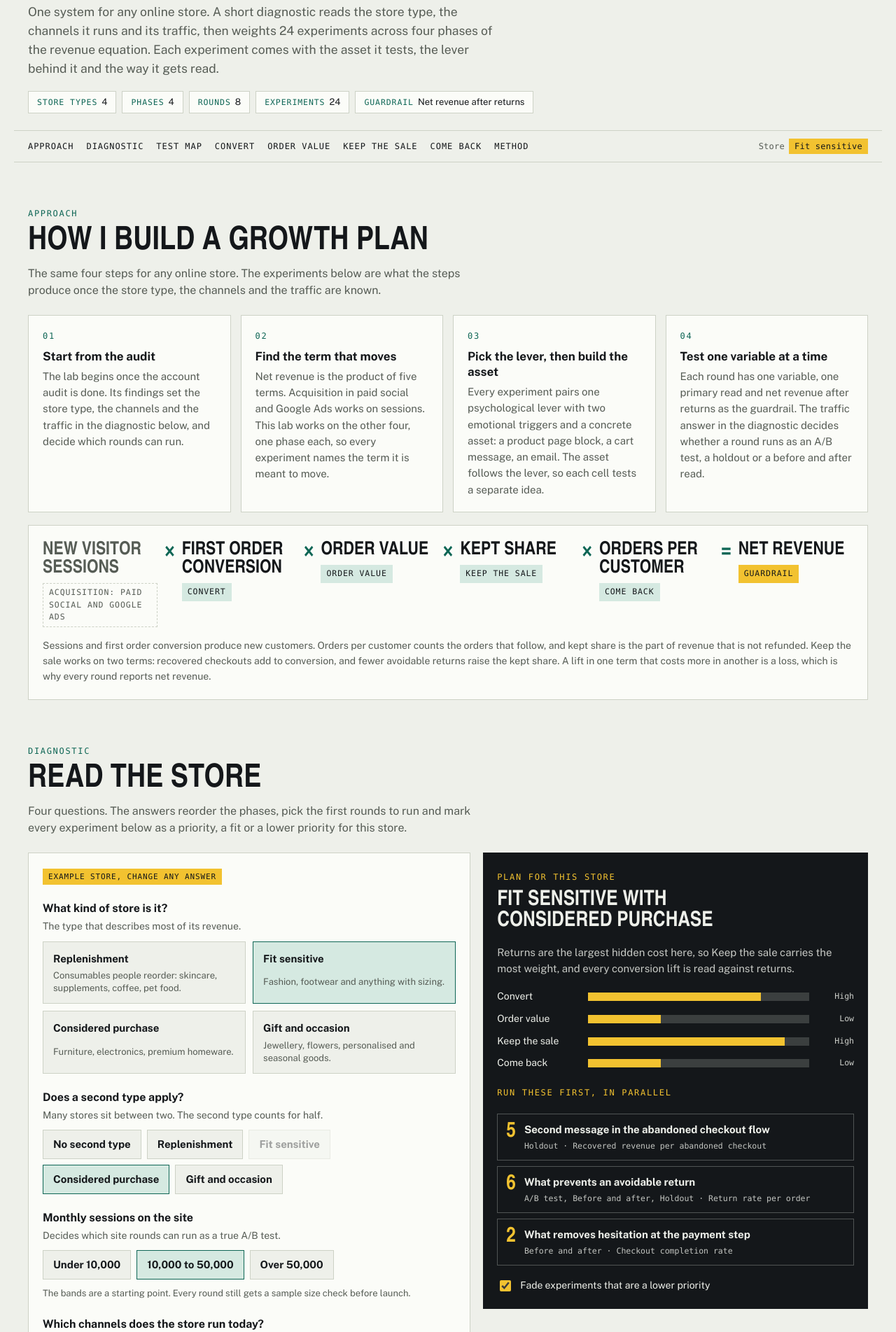
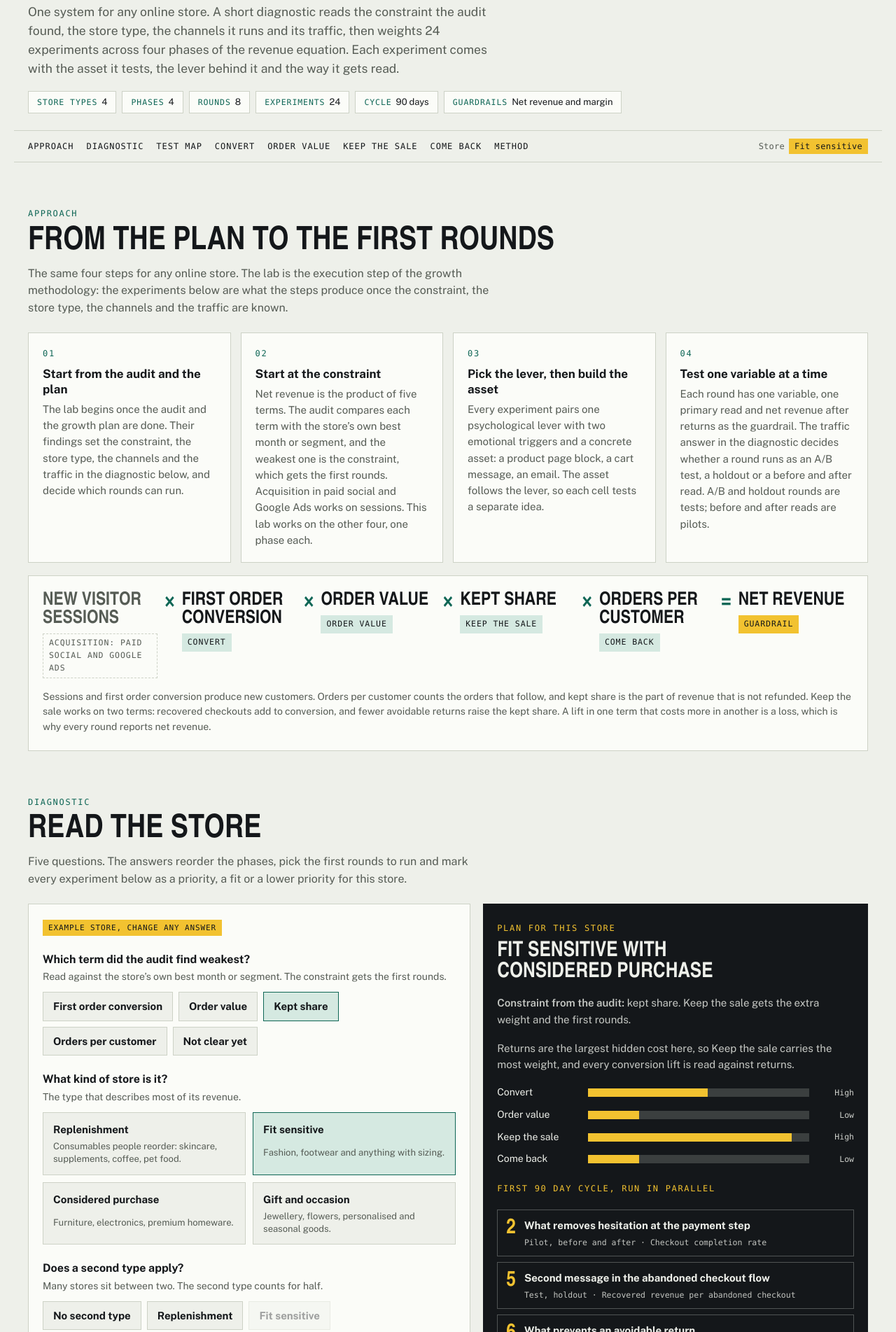
Before and after one commit to robertacunha/ecommercegrowth, a plain HTML site: page index.html in a window 1280 px wide. Shown: the part 371-2274 px from the top of the page at 70% size. Drawn offline with nearby package versions, Linux system fonts and the light colour scheme; a web font is replaced by a local one.

Commit message:
Add files via upload

```diff
--- a/index.html
+++ b/index.html
@@ -2,7 +2,7 @@
 <html lang="en">
 <head>
 <meta charset="utf-8">
-<meta name="viewport" content="width=device-width,initial-scale=1,viewport-fit=cover">
+<meta name="viewport" content="width=device-width, initial-scale=1, viewport-fit=cover">
 <title>Ecommerce Growth Lab</title>
 <meta name="description" content="Growth lab by Simplificate: a store type diagnostic and 24 experiments across four phases for online stores.">
 <link rel="preconnect" href="https://fonts.googleapis.com">
@@ -98,8 +98,9 @@ section{margin-top:64px;scroll-margin-top:60px}
 .opt input:disabled+span{opacity:.4;cursor:not-allowed}
 .opt:hover span{border-color:var(--accent)}
 .pills{display:flex;flex-wrap:wrap;gap:8px}
-.pills .opt span{padding:8px 14px;display:block;font-size:14px}
+.pills{align-items:flex-start}.pills .opt span{padding:8px 14px;display:block;font-size:14px;height:auto}
 .note{font-size:13px;color:var(--muted)}
+.plan .con{margin:0}.plan .con b{font-weight:600}
 .example{display:inline-block;font-family:var(--mono);font-size:11px;letter-spacing:.08em;text-transform:uppercase;background:var(--mark);color:var(--mark-ink);padding:3px 8px;justify-self:start}
 
 .plan{display:grid;gap:18px;background:var(--ink);color:var(--bg);padding:22px 20px;position:sticky;top:64px}
@@ -214,7 +215,6 @@ footer{margin-top:72px;padding-top:20px;border-top:1px solid var(--line);font-si
 </style>
 </head>
 <body>
-
 <div class="wrap">
 <header>
   <div class="tagrow">
@@ -223,13 +223,14 @@ footer{margin-top:72px;padding-top:20px;border-top:1px solid var(--line);font-si
   </div>
   <span class="eyebrow">For online stores</span>
   <h1>Growth<span>Lab</span></h1>
-  <p class="lead">One system for any online store. A short diagnostic reads the store type, the channels it runs and its traffic, then weights 24 experiments across four phases of the revenue equation. Each experiment comes with the asset it tests, the lever behind it and the way it gets read.</p>
+  <p class="lead">One system for any online store. A short diagnostic reads the constraint the audit found, the store type, the channels it runs and its traffic, then weights 24 experiments across four phases of the revenue equation. Each experiment comes with the asset it tests, the lever behind it and the way it gets read.</p>
   <div class="chips">
     <span class="chip"><b>Store types</b>4</span>
     <span class="chip"><b>Phases</b>4</span>
     <span class="chip"><b>Rounds</b>8</span>
     <span class="chip"><b>Experiments</b>24</span>
-    <span class="chip"><b>Guardrail</b>Net revenue after returns</span>
+    <span class="chip"><b>Cycle</b>90 days</span>
+    <span class="chip"><b>Guardrails</b>Net revenue and margin</span>
   </div>
 </header>
 
@@ -244,14 +245,14 @@ footer{margin-top:72px;padding-top:20px;border-top:1px solid var(--line);font-si
 <section id="approach">
   <div class="sec-head">
     <span class="eyebrow">Approach</span>
-    <h2>How I build a growth plan</h2>
-    <p>The same four steps for any online store. The experiments below are what the steps produce once the store type, the channels and the traffic are known.</p>
+    <h2>From the plan to the first rounds</h2>
+    <p>The same four steps for any online store. The lab is the execution step of the growth methodology: the experiments below are what the steps produce once the constraint, the store type, the channels and the traffic are known.</p>
   </div>
   <div class="grid4">
-    <div class="tile"><span class="eyebrow">01</span><strong>Start from the audit</strong><p>The lab begins once the account audit is done. Its findings set the store type, the channels and the traffic in the diagnostic below, and decide which rounds can run.</p></div>
-    <div class="tile"><span class="eyebrow">02</span><strong>Find the term that moves</strong><p>Net revenue is the product of five terms. Acquisition in paid social and Google Ads works on sessions. This lab works on the other four, one phase each, so every experiment names the term it is meant to move.</p></div>
+    <div class="tile"><span class="eyebrow">01</span><strong>Start from the audit and the plan</strong><p>The lab begins once the audit and the growth plan are done. Their findings set the constraint, the store type, the channels and the traffic in the diagnostic below, and decide which rounds can run.</p></div>
+    <div class="tile"><span class="eyebrow">02</span><strong>Start at the constraint</strong><p>Net revenue is the product of five terms. The audit compares each term with the store&rsquo;s own best month or segment, and the weakest one is the constraint, which gets the first rounds. Acquisition in paid social and Google Ads works on sessions. This lab works on the other four, one phase each.</p></div>
     <div class="tile"><span class="eyebrow">03</span><strong>Pick the lever, then build the asset</strong><p>Every experiment pairs one psychological lever with two emotional triggers and a concrete asset: a product page block, a cart message, an email. The asset follows the lever, so each cell tests a separate idea.</p></div>
-    <div class="tile"><span class="eyebrow">04</span><strong>Test one variable at a time</strong><p>Each round has one variable, one primary read and net revenue after returns as the guardrail. The traffic answer in the diagnostic decides whether a round runs as an A/B test, a holdout or a before and after read.</p></div>
+    <div class="tile"><span class="eyebrow">04</span><strong>Test one variable at a time</strong><p>Each round has one variable, one primary read and net revenue after returns as the guardrail. The traffic answer in the diagnostic decides whether a round runs as an A/B test, a holdout or a before and after read. A/B and holdout rounds are tests; before and after reads are pilots.</p></div>
   </div>
   <div class="eq" role="group" aria-label="Revenue equation">
     <div class="eq-row">
@@ -275,11 +276,15 @@ footer{margin-top:72px;padding-top:20px;border-top:1px solid var(--line);font-si
   <div class="sec-head">
     <span class="eyebrow">Diagnostic</span>
     <h2>Read the store</h2>
-    <p>Four questions. The answers reorder the phases, pick the first rounds to run and mark every experiment below as a priority, a fit or a lower priority for this store.</p>
+    <p>Five questions. The answers reorder the phases, pick the first rounds to run and mark every experiment below as a priority, a fit or a lower priority for this store.</p>
   </div>
   <div class="diag">
     <form class="qs" id="diagform" autocomplete="off">
       <span class="example">Example store, change any answer</span>
+      <fieldset class="q">
+        <legend>Which term did the audit find weakest?<small>Read against the store&rsquo;s own best month or segment. The constraint gets the first rounds.</small></legend>
+        <div class="pills" id="weak"></div>
+      </fieldset>
       <fieldset class="q">
         <legend>What kind of store is it?<small>The type that describes most of its revenue.</small></legend>
         <div class="types" id="ptypes"></div>
@@ -300,9 +305,10 @@ footer{margin-top:72px;padding-top:20px;border-top:1px solid var(--line);font-si
     </form>
     <aside class="plan" aria-live="polite">
       <div><span class="eyebrow">Plan for this store</span><h3 id="plantitle" style="margin-top:6px">Fit sensitive</h3></div>
+      <p id="plancon" class="con"></p>
       <p id="plantext"></p>
       <div class="bars" id="bars"></div>
-      <div><span class="eyebrow">Run these first, in parallel</span></div>
+      <div><span class="eyebrow">First 90 day cycle, run in parallel</span></div>
       <div class="first" id="first"></div>
       <label class="dimtog"><input type="checkbox" id="dimtog" checked> Fade experiments that are a lower priority</label>
     </aside>
@@ -319,7 +325,7 @@ footer{margin-top:72px;padding-top:20px;border-top:1px solid var(--line);font-si
     <thead><tr><th>Round</th><th>Phase</th><th>Variable tested</th><th>Channel</th><th>Test type</th><th>Primary read</th><th>Round guardrail</th><th>Weighted for</th></tr></thead>
     <tbody id="maprows"></tbody>
   </table></div>
-  <p class="standing"><b>Standing guardrail on every round:</b> net revenue after returns and discounts, read once the return window for the test orders has closed.</p>
+  <p class="standing"><b>Standing guardrail on every round:</b> net revenue after returns and discounts, read once the return window for the test orders has closed. Order value rounds also guard contribution margin per order. At store level, MER (revenue divided by marketing spend) and break even ROAS (1 divided by contribution margin) are read monthly against the audit baseline, so a winner shows up in the whole account.</p>
 </section>
 
 <div id="phases"></div>
@@ -334,12 +340,13 @@ footer{margin-top:72px;padding-top:20px;border-top:1px solid var(--line);font-si
     <div class="tile"><span class="eyebrow">Scheduling</span><strong>One test per page and audience</strong><p>Rounds in different channels run at the same time. Two rounds never share a page or an audience, because their results would mix. When the cells of one round sit on different pages, visitors are split once at the start, so each person sees one version only.</p></div>
     <div class="tile"><span class="eyebrow">Duration and sample</span><strong>Two weeks and a planned sample</strong><p>Every round covers at least two weekly cycles and has a required sample agreed before launch. It closes once each cell reaches that sample, within six weeks. When six weeks cannot reach it, the round runs as a before and after read with its risk written down.</p></div>
     <div class="tile"><span class="eyebrow">Owned channels</span><strong>Holdouts for email and SMS</strong><p>Email and SMS rounds keep a random 10 to 20% of the audience that receives nothing. The lift is measured against no message, which is the comparison that pays for the flow.</p></div>
-    <div class="tile"><span class="eyebrow">Reading</span><strong>Net revenue decides</strong><p>A cell that wins on its primary read and loses on net revenue after returns and discounts does not ship. Return rates are read once the return window for the test orders has closed.</p></div>
+    <div class="tile"><span class="eyebrow">Reading</span><strong>Net revenue and margin decide</strong><p>A cell that wins on its primary read and loses on net revenue after returns and discounts does not ship. In the order value rounds, a cell that lifts order value and cuts contribution margin per order does not ship either. Return rates are read once the return window for the test orders has closed.</p></div>
     <div class="tile"><span class="eyebrow">Next round</span><strong>The winner becomes the control</strong><p>The winning cell goes live for everyone and becomes the control for the next round in that phase. A tie keeps the current version and moves the round to the next variable.</p></div>
   </div>
+  <p class="standing"><b>90 day cycles:</b> the first three rounds form the first cycle. Each quarter the plan is reviewed on the round results, the KPI scorecard and MER, the budget split is rebalanced, and the next rounds are chosen. Once a year the strategy is reset from the growth goal.</p>
 </section>
 
-<footer>Growth lab by Simplificate. Acquisition sits outside this lab. Paid social runs in the ad lab, and Google Ads picks up the winners noted on each round.</footer>
+<footer>Growth lab by Simplificate. The lab is the e-commerce module of the execution step in the Simplificate growth methodology: the strategy chooses where to grow and how to win, the plan sets the objectives and the budget, and the lab runs the experiments after the click. Acquisition sits outside this lab. Paid social runs in the ad lab, and Google Ads picks up the winners noted on each round.</footer>
 </div>
 
 <script>
@@ -381,7 +388,7 @@ var ROUNDS=[
   {n:3,ph:"order",v:"Offer structure",ch:"Site",read:"Average order value",guard:"Conversion rate and margin per order",w:["gift","rep"],surface:"cart",
    hold:"Held constant: the product range and a comparable saving per order, around €5 to €6. Only the structure of the offer changes, and each visitor sees one structure.",
    follow:{paid:"The winning offer becomes the offer round in the ad lab, run as a Meta A/B test.",search:"Run the winning offer as a Merchant Center promotion, which shows in Shopping and Performance Max."}},
-  {n:4,ph:"order",v:"Where the add on appears",ch:"Site, post purchase, email",read:"Attach rate",guard:"Checkout completion rate",w:["rep","gift"],surface:"addon",
+  {n:4,ph:"order",v:"Where the add on appears",ch:"Site, post purchase, email",read:"Attach rate",guard:"Checkout completion rate and margin per order",w:["rep","gift"],surface:"addon",
    hold:"Held constant: the same add on product at the same price. Only the moment it is offered changes. Visitors are split into four groups, a control and one per placement, so nobody sees the offer twice."},
   {n:5,ph:"keep",v:"Second message in the abandoned checkout flow",ch:"Email",read:"Recovered revenue per abandoned checkout",guard:"Unsubscribe rate and discount cost",w:["con","fit"],surface:"abandon",
    hold:"Held constant: the first message, a plain reminder sent to every cell, plus channel and send times. Only the second message changes. A holdout receives no messages.",
@@ -490,7 +497,7 @@ var CELLS=[
 ];
 
 /* ---------- state ---------- */
-var S={p:"fit",s:"con",traffic:"mid",ch:{email:true,post:true,sms:false,paid:true,search:true},dim:true};
+var S={w:"keep",p:"fit",s:"con",traffic:"mid",ch:{email:true,post:true,sms:false,paid:true,search:true},dim:true};
 function sget(k){try{return localStorage.getItem(k)}catch(e){return null}}
 function sset(k,v){try{localStorage.setItem(k,v)}catch(e){}}
 try{var saved=JSON.parse(sget("gl_diag")||"null");if(saved&&TYPES[saved.p]){S=Object.assign(S,saved);}}catch(e){}
@@ -545,9 +552,9 @@ function mock(m){
 
 /* ---------- logic ---------- */
 function gateText(g){
-  if(g.l)return "Holdout: 10 to 20% of the audience receives no message";
-  var ab="A/B test: even traffic split";
-  var ba="Before and after: two equal periods, risk stated";
+  if(g.l)return "Test, holdout: 10 to 20% of the audience receives no message";
+  var ab="Test, A/B: even traffic split";
+  var ba="Pilot, before and after: two equal periods, risk stated";
   if(S.traffic==="high")return ab;
   if(S.traffic==="mid")return g.s<=2?ab:ba;
   return ba;
@@ -561,10 +568,11 @@ function cellStatus(c){
   if(c.need&&!S.ch[c.need])return{cls:"need",t:"Needs "+CHNAME[c.need].toLowerCase(),dim:true};
   var r=ROUNDS[c.r-1];
   if(c.fit.indexOf(S.p)>-1&&r.w.indexOf(S.p)>-1)return{cls:"pri",t:"Priority",dim:false};
+  if(r.ph===S.w&&(c.fit.indexOf(S.p)>-1||(S.s&&c.fit.indexOf(S.s)>-1)))return{cls:"pri",t:"Priority",dim:false};
   if(c.fit.indexOf(S.p)>-1||(S.s&&c.fit.indexOf(S.s)>-1))return{cls:"fits",t:"Fits this store",dim:false};
   return{cls:"low",t:"Lower priority",dim:true};
 }
-function phaseScore(ph){return PW[S.p][ph]+(S.s?PW[S.s][ph]*0.5:0)}
+function phaseScore(ph){return PW[S.p][ph]+(S.s?PW[S.s][ph]*0.5:0)+(S.w===ph?2:0)}
 function roundScore(r){
   var sc=phaseScore(r.ph);
   if(r.w.indexOf(S.p)>-1)sc+=1.5+(4-r.w.length)*0.25;
@@ -583,6 +591,7 @@ function opt(name,type,val,label,desc,checked,disabled){
   return '<label class="opt"><input type="'+type+'" name="'+name+'" id="'+name+"_"+val+'" value="'+val+'"'+(checked?" checked":"")+(disabled?" disabled":"")+'><span><b>'+esc(label)+'</b>'+(desc?'<i>'+esc(desc)+'</i>':'')+'</span></label>';
 }
 function renderForm(){
+  document.getElementById("weak").innerHTML=PHASES.map(function(p){return opt("weak","radio",p.id,p.term,"",S.w===p.id)}).join("")+opt("weak","radio","none","Not clear yet","",!S.w);
   document.getElementById("ptypes").innerHTML=ORDER.map(function(k){return opt("ptype","radio",k,TYPES[k].n,TYPES[k].d,S.p===k)}).join("");
   document.getElementById("stypes").innerHTML=opt("stype","radio","none","No second type","",!S.s)+ORDER.map(function(k){return opt("stype","radio",k,TYPES[k].n,"",S.s===k,S.p===k)}).join("");
   document.getElementById("traffic").innerHTML=TRAFFIC.map(function(t){return opt("traffic","radio",t.k,t.n,"",S.traffic===t.k)}).join("");
@@ -591,8 +600,10 @@ function renderForm(){
 function renderPlan(){
   document.getElementById("plantitle").textContent=TYPES[S.p].n+(S.s?" with "+TYPES[S.s].n.toLowerCase():"");
   document.getElementById("nowtype").textContent=TYPES[S.p].n;
+  var wp=PHASES.filter(function(p){return p.id===S.w})[0];
+  document.getElementById("plancon").innerHTML=wp?"<b>Constraint from the audit:</b> "+esc(wp.term.toLowerCase())+". "+esc(wp.n)+" gets the extra weight and the first rounds.":"<b>No constraint named yet.</b> The store type sets the weights until the audit names one.";
   document.getElementById("plantext").textContent=TYPES[S.p].plan;
-  var max=4.5;
+  var max=6.5;
   document.getElementById("bars").innerHTML=PHASES.map(function(p){
     var v=phaseScore(p.id);
     var lv=v>=3?"High":v>=2?"Medium":"Low";
@@ -600,7 +611,9 @@ function renderPlan(){
   }).join("");
   var ranked=ROUNDS.slice().sort(function(a,b){return roundScore(b)-roundScore(a)||a.n-b.n});
   var picked=[],surf={};
-  ranked.forEach(function(r){if(picked.length<3&&!surf[r.surface]&&roundScore(r)>0){picked.push(r);surf[r.surface]=1}});
+  if(S.w){var wr=ranked.filter(function(r){return r.ph===S.w&&roundScore(r)>0})[0];if(wr){picked.push(wr);surf[wr.surface]=1}}
+  ranked.forEach(function(r){if(picked.length<3&&picked.indexOf(r)<0&&!surf[r.surface]&&roundScore(r)>0){picked.push(r);surf[r.surface]=1}});
+  picked.sort(function(a,b){return a.n-b.n});
   document.getElementById("first").innerHTML=picked.map(function(r){
     return '<a href="#round'+r.n+'"><span class="no">'+r.n+'</span><span class="nm">'+esc(r.v)+'</span><span class="gt">'+esc(roundGate(r))+' · '+esc(r.read)+'</span></a>';
   }).join("");
@@ -664,6 +677,7 @@ document.getElementById("dimtog").checked=S.dim;
 
 document.getElementById("diagform").addEventListener("change",function(e){
   var t=e.target;
+  if(t.name==="weak"){S.w=t.value==="none"?null:t.value;}
   if(t.name==="ptype"){S.p=t.value;if(S.s===S.p)S.s=null;renderForm();}
   if(t.name==="stype"){S.s=t.value==="none"?null:t.value;}
   if(t.name==="traffic"){S.traffic=t.value;}
```
